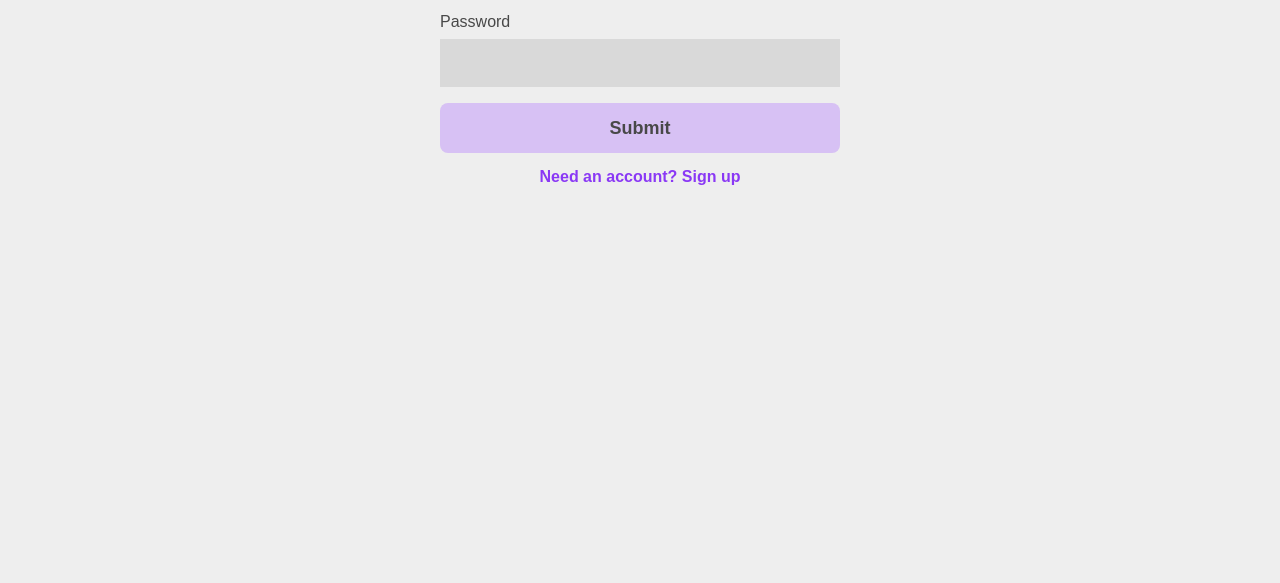
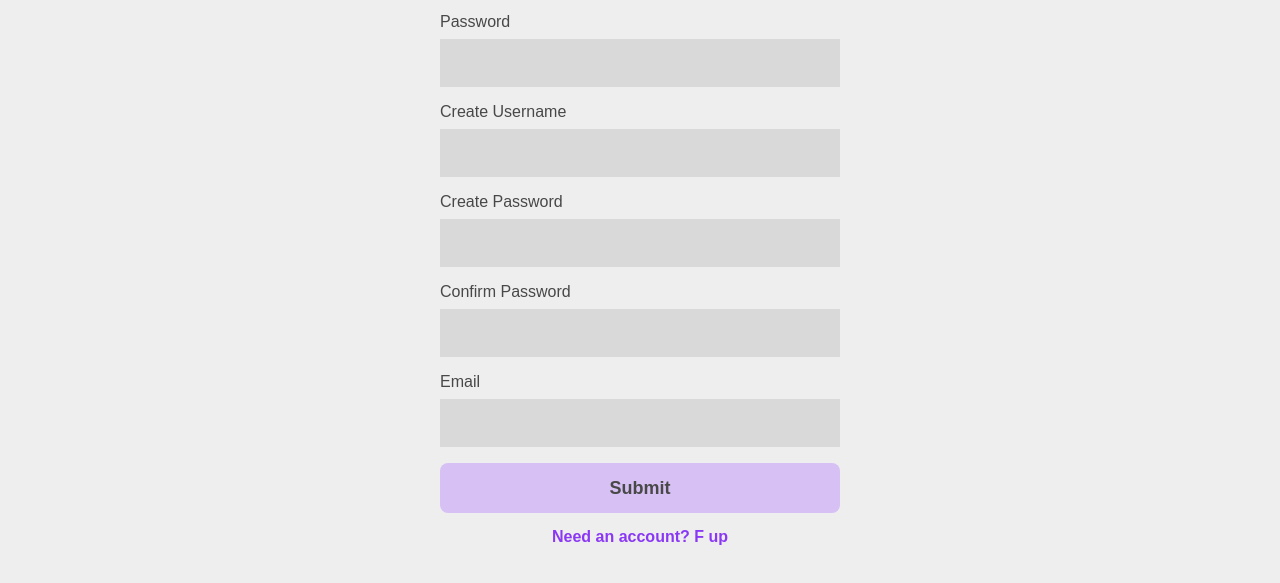
Before and after one commit to GeekSquad-TEAM2FALL2026/ResponsiveImplementation, a plain HTML site: page account.html in a window 1280 px wide. Shown: the part 257-840 px from the top of the page. Before the commit the page ends 800 px from the top, so only its background shows below. Drawn offline with Linux system fonts and the light colour scheme.

Commit message:
Update account.html

```diff
--- a/account.html
+++ b/account.html
@@ -20,17 +20,35 @@
         <div id="auth-section">
             <h1 id="auth-title" style="text-align: center;">Log In</h1>
             <form id="auth-form">
-                <div class="form-group">
+                <div class="form-group login-only">
                     <label for="username">Username</label>
                     <input type="text" id="username" required>
                 </div>
-                <div class="form-group">
+                <div class="form-group login-only">
                     <label for="password">Password</label>
                     <input type="password" id="password" required>
                 </div>
+                <div class="form-group signup-only">
+                    <label for="signup-username"> Create Username</label>
+                    <input type="text" id="signup-username" required>
+                </div>
+                <div class="form-group signup-only">
+                    <label for="signup-password">Create Password</label>
+                    <input type="password" id="signup-password" required>
+                </div>
+                <div class="form-group signup-only">
+                    <label for="signup-confirm-password">Confirm Password</label>
+                    <input type="password" id="signup-confirm-password" required>
+                </div>
+                <div class="form-group signup-only">
+                    <label for="signup-email">Email</label>
+                    <input type="email" id="signup-email" required>
+                </div>
+
+
                 <div class="form-actions" style="flex-direction: column; gap: 15px; margin-top: 10px;">
                     <button type="submit" class="post-btn" style="width: 100%;">Submit</button>
-                    <a href="#" id="toggle-auth" style="color: var(--logo-color); font-weight: bold; text-decoration: none; text-align: center;">Need an account? Sign up</a>
+                    <a href="#" id="toggle-auth" style="color: var(--logo-color); font-weight: bold; text-decoration: none; text-align: center;">Need an account? F up</a>
                 </div>
                 <p id="auth-message" style="color: #ff4444; margin-top: 15px; text-align: center; font-weight: bold;"></p>
             </form>
```
